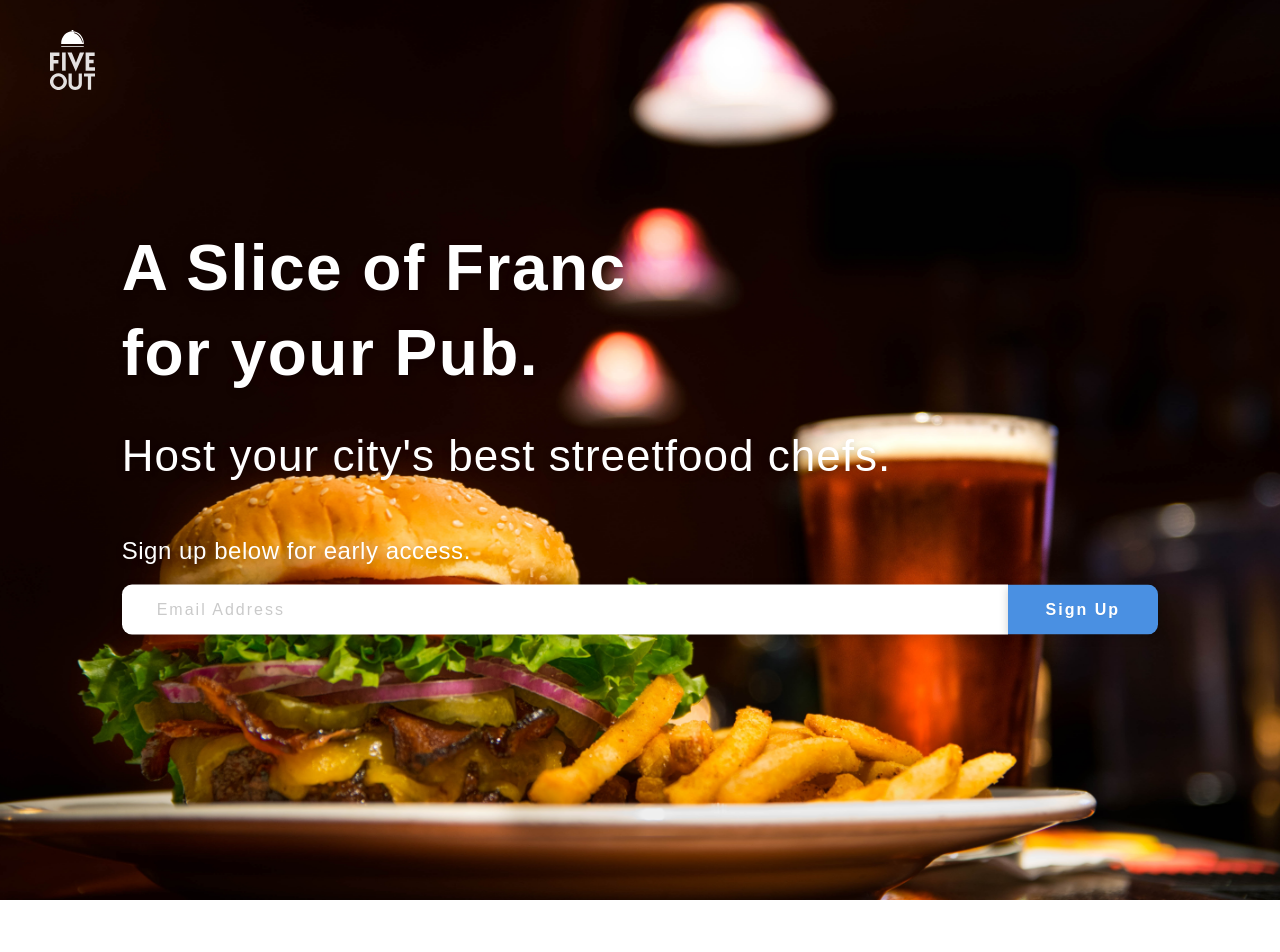
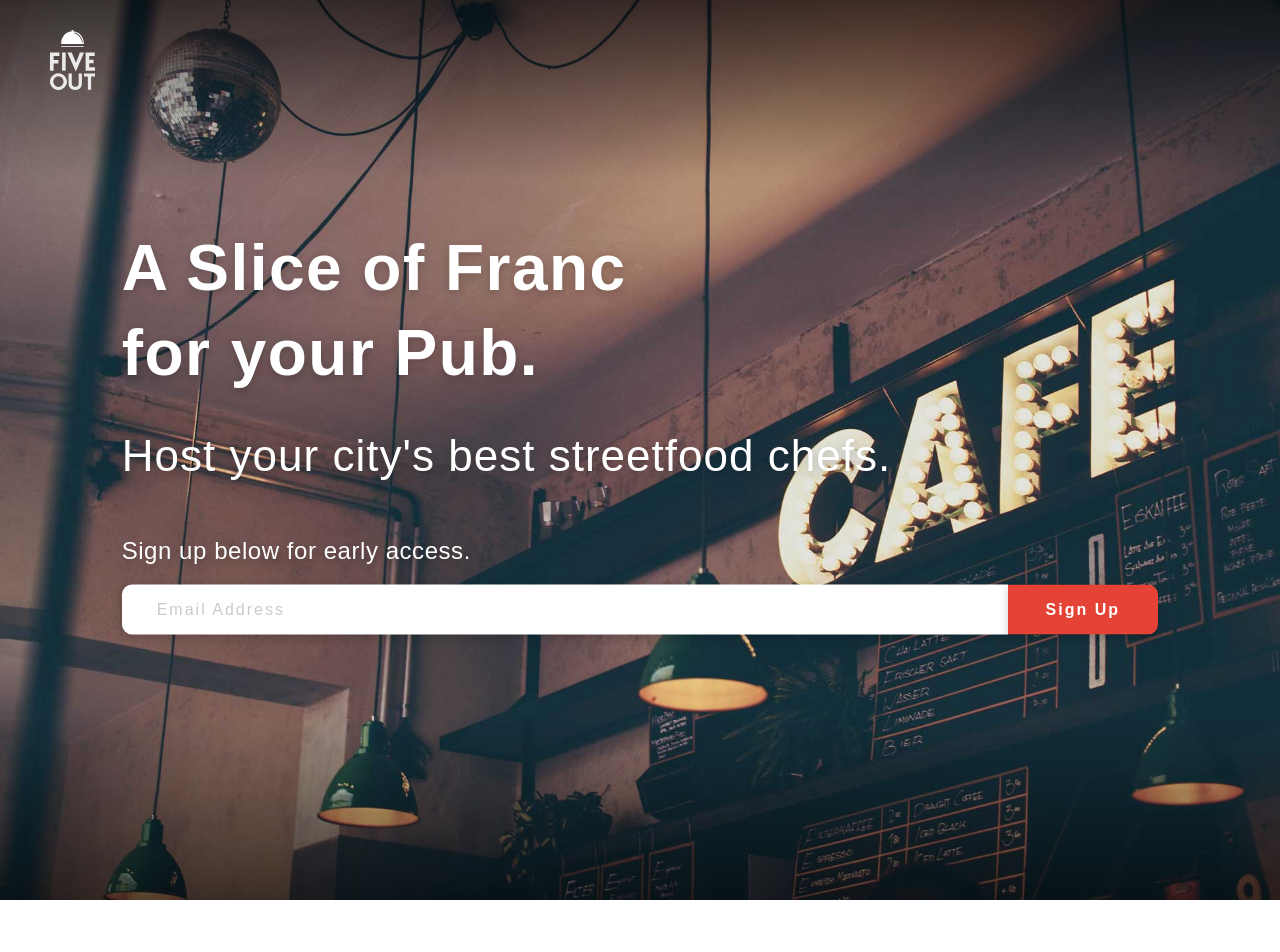
Before and after one commit to 5out/5out.github.io, a Jekyll site: the page built from index.html, in a window 1280 px wide. Shown: the top 952 px of the page. Built offline with Jekyll 4.4.1, drawn with Linux system fonts in a browser that asks for light colours; some web fonts are replaced; comment, search, counter and statistics services are not loaded.

Commit message:
home styling

```diff
--- a/css/site-20180801603.scss
+++ b/css/site-20180801603.scss
@@ -543,24 +543,24 @@ footer a:hover {
 
 // withphil
 
-#banner {
-  position: absolute;
-  left: 0;
-  right: 0;
-  height: 100%;
-  top: 0;
-  z-index: 10;
-  min-height: 800px;
-}
-
-#banner-content {
-  position: absolute;
-  top: 50%;
-  left: 50%;
-  transform: translateY(-50%) translateX(-50%);
-  z-index: 3;
-  width: 100%;
-}
+// #banner {
+//   position: absolute;
+//   left: 0;
+//   right: 0;
+//   height: 100%;
+//   top: 0;
+//   z-index: 10;
+//   min-height: 800px;
+// }
+//
+// #banner-content {
+//   position: absolute;
+//   top: 50%;
+//   left: 50%;
+//   transform: translateY(-50%) translateX(-50%);
+//   z-index: 3;
+//   width: 100%;
+// }
 
 .landing-header {
   position: relative;
@@ -578,14 +578,9 @@ footer a:hover {
 .hero-banner.home {
   position: relative;
   overflow: hidden;
-  background-size: cover;
-  background-position: center;
   margin-top: -$header-nav-height;
   padding-top: calc(#{$header-nav-height} + 100px);
   padding-bottom: calc(#{$header-nav-height} + 100px);
-  background: url(/images/pages/hero.jpg);
-  background-position: center;
-  background-size: cover;
   height: 100vh;
   // max-height: 1000px;
   min-height: 750px;
@@ -707,7 +702,7 @@ footer a:hover {
 }
 
 .button.colour-fill {
-  background: #4A90E2;
+  background: #e54335;
   box-shadow: $standard-shadow;
   margin-right: 20px;
   font-size: 16px;
--- a/index.html
+++ b/index.html
@@ -4,9 +4,28 @@ title: Five Out - Coming Soon
 description: Find Your City's Best Streetfood Chefs.
 ---
 
+<script>
+
+function imgbg() {
+   var imgCount = 4;
+   var randomCount = (Math.floor(Math.random() * imgCount));
+   var images = [
+     'background: linear-gradient(to bottom, rgba(0,0,0,0.6) 0%,rgba(0,0,0,0) 20%,rgba(0,0,0,0) 80%,rgba(0,0,0,0.6) 100%), url(/images/pages/hero1.jpg);background-position: center;background-size: cover;',
+     'background: linear-gradient(to bottom, rgba(0,0,0,0.6) 0%,rgba(0,0,0,0) 20%,rgba(0,0,0,0) 80%,rgba(0,0,0,0.6) 100%), url(/images/pages/hero2.jpg);background-position: center;background-size: cover;',
+     'background: linear-gradient(to bottom, rgba(0,0,0,0.6) 0%,rgba(0,0,0,0) 20%,rgba(0,0,0,0) 80%,rgba(0,0,0,0.6) 100%), url(/images/pages/hero3.jpg);background-position: center;background-size: cover;',
+     'background: linear-gradient(to bottom, rgba(0,0,0,0.6) 0%,rgba(0,0,0,0) 20%,rgba(0,0,0,0) 80%,rgba(0,0,0,0.6) 100%), url(/images/pages/hero4.jpg);background-position: center;background-size: cover;',
+
+   ];
+   document.getElementById('banner').setAttribute("style", images[randomCount] );
+}
+$(document).ready(function(){
+  imgbg();
+});
+</script>
+
 <div class="page-content">
 
-  <div class="hero-banner home">
+  <div id="banner" class="hero-banner home">
     <div class="row align-middle align-center" style="position: relative;top: 50%;transform: translateY(-50%);">
       <div class="large-10 medium-10 small-12 columns">
         <div class="row align-middle">
```
Also changed, not shown: images/pages/hero.jpg (deleted), images/pages/hero1.jpg (added), images/pages/hero2.jpg (added), images/pages/hero3.jpg (added), images/pages/hero4.jpg (added), 12 other files.
